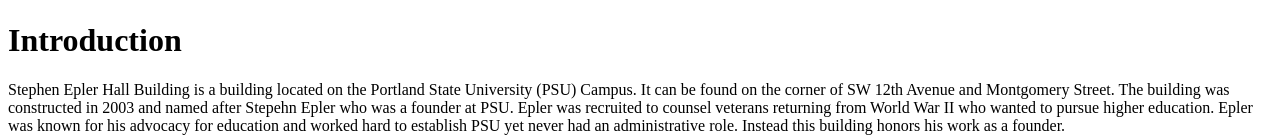
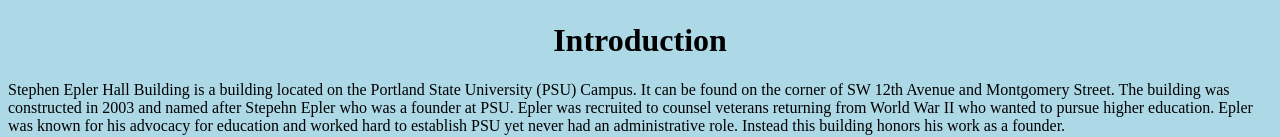
Before and after one commit to CRiznyk/EplerHall, a plain HTML site: page index.html in a window 1280 px wide. Shown: the part 311-448 px from the top of the page. Drawn offline with Linux system fonts and the light colour scheme.

Commit message:
Update index.html

```diff
--- a/index.html
+++ b/index.html
@@ -2,6 +2,14 @@
 <html>
 	<head>
 		<title> Stephen Epler Hall</title>
+		<style>
+	body {
+		background-color: lightblue;
+		}
+		h1 {
+  text-align: center;
+}
+		</style>
 	</head>
 	<body>
 		<img src="https://www.pdx.edu/buildings/sites/g/files/znldhr2301/files/styles/campus_building_716x450/public/2020-05/SEH.jpg?h=e5aec6c8&itok=fAM0_GmV"
```
